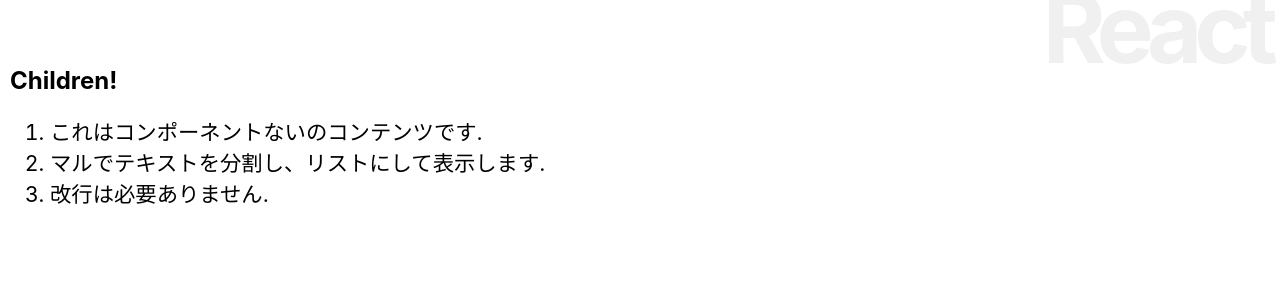
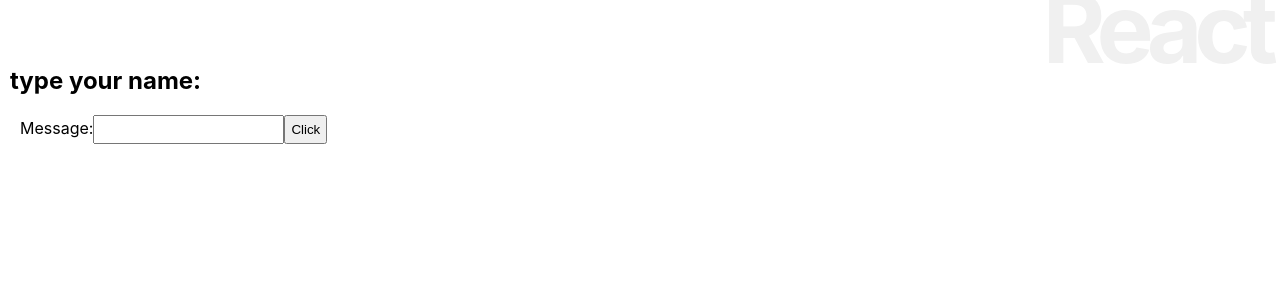
Before and after one commit to kagunyan25/react_study, a React (Create React App) app in the folder react_app/: page / in a window 1280 px wide. Shown: the top 300 px of the page. Built offline with nearby package versions, Linux system fonts and the light colour scheme; the HTML template or start-up script is replaced by a standard one.

Commit message:
3-4コンポーネントのさまざまな機能/フォームの利用

```diff
--- a/react_app/src/App.js
+++ b/react_app/src/App.js
@@ -4,13 +4,18 @@
 import Rect from './Rect';
 
 class App extends Component{
-  imput='';
+  input='';
 
   msgStyle={
     fontSize:"20pt",
     color:"#900",
     margin:"20px 0px",
     padding:"5px",
+  }
+
+  inputStyle = {
+    fontSzie:"12pt",
+    padding:"5px"
   }
 
   constructor(props){
@@ -28,51 +33,27 @@
 
   doSubmit(event){
     this.setState({
-      message:'Hello,'+this.input+'!!'
+      message:'Hello,'+this.input+'!!'//メッセージを表示
     });
-    event.preventDefault();
+    event.preventDefault();//発生したイベントを無くす（実際にフォームが送信されることがなくなる）
   }
 
   render(){
     return <div>
       <h1>React</h1>
-      <Message title = "Children!">
-        これはコンポーネントないのコンテンツです.
-        マルでテキストを分割し、リストにして表示します.
-        改行は必要ありません.
-      </Message>
+      <h2>{this.state.message}</h2>
+      <form onSubmit={this.doSubmit}>
+        <label>
+          <span style={this.inputStyle}></span>Message:
+          <input type="text" style={this.inputStyle} onChange={this.doChange}/>
+        </label>
+        <input type="submit" style={this.inputStyle} value="Click"/>
+      </form>
     </div>
   }
 
 
 }
 
-class Message extends Component{
-  li = {
-    fontSize:"16pt",
-    color:"#06",
-    margin:"0px",
-    padding:"0px",
-  }
-
-  render(){
-    let content = this.props.children;//messageコンポーネントの中のテキストを取り出す
-    let arr = content.split('.');//'.'で分割し配列を作成し、配列arrに取り出す
-    let arr2 =[];
-    for(let i=0;i<arr.length;i++){
-      if(arr[i].trim() !=''){
-        arr2.push(arr[i]);
-      }
-    }
-
-    let list = arr2.map((value,key)=>(//配列のテキストを<li>エレメントの配列に変換したものをlistに挿入
-      <li style = {this.li} key = {key}>{value}.</li>)
-      );
-      return <div>
-        <h2>{this.props.title}</h2>
-        <ol>{list}</ol>
-      </div>
-  }
-}
 
 export default App;//class Appを使えるようにエクスポートしておく
```
